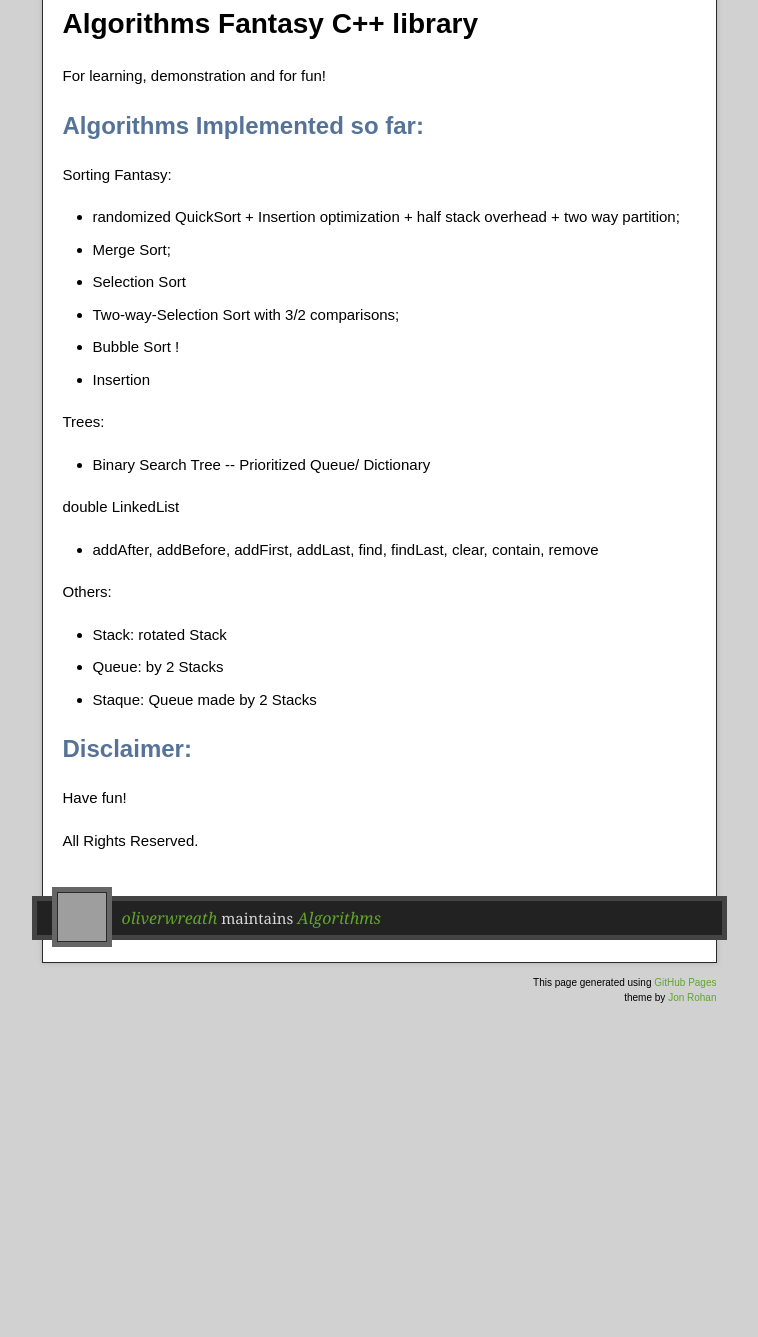
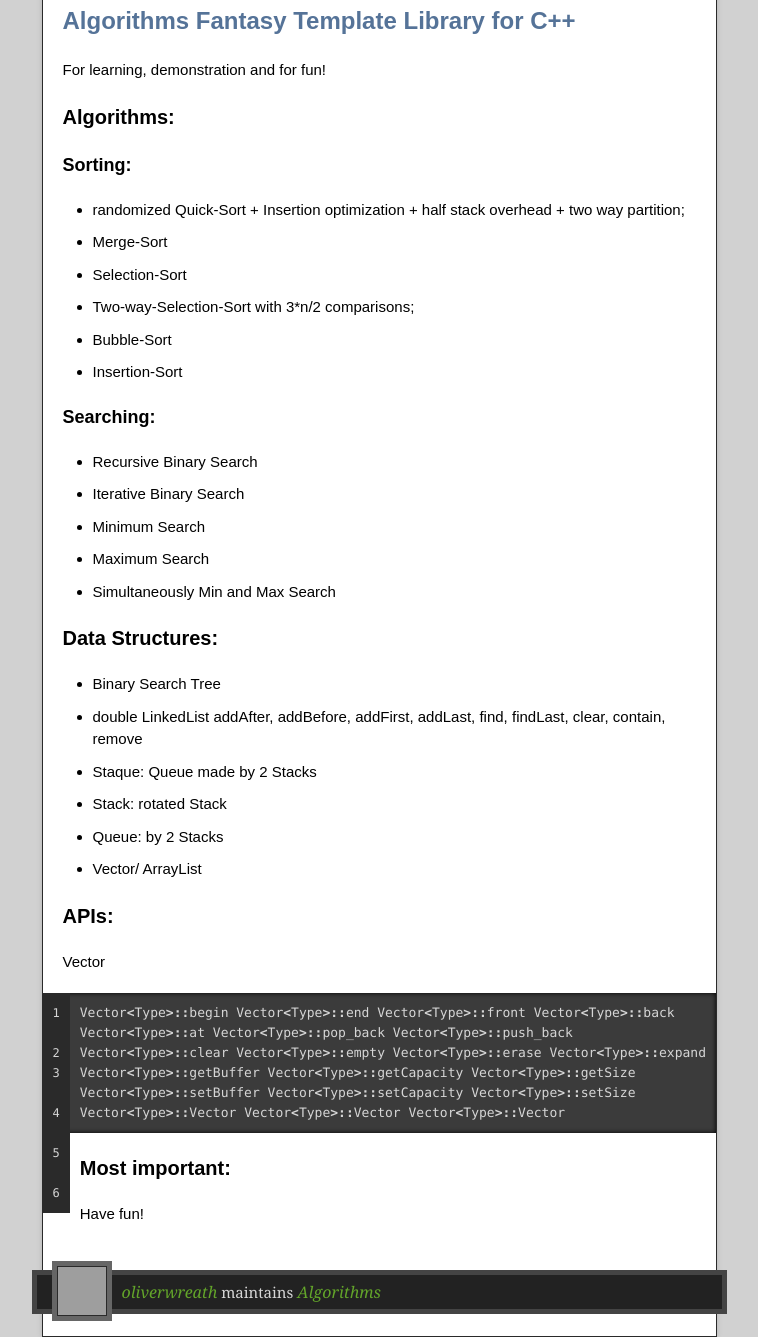
Before and after one commit to oliverwreath/Algorithms, a plain HTML site: page index.html in a window 1280 px wide. Shown: the part 278-1615 px from the top of the page, without its empty margins (261-1019 px from the left). Before the commit the page ends 1373 px from the top, so only its background shows below. Drawn offline with nearby package versions, Linux system fonts and the light colour scheme; grey boxes are pictures that could not be loaded.

Commit message:
Create gh-pages branch via GitHub

```diff
--- a/index.html
+++ b/index.html
@@ -36,50 +36,68 @@
         <span class="blc"></span><span class="trc"></span>
         </div>
         <article class="markdown-body">
-          <h1>
-<a name="algorithms-fantasy-c-library" class="anchor" href="#algorithms-fantasy-c-library"><span class="octicon octicon-link"></span></a>Algorithms Fantasy C++ library</h1>
+          <h2>
+<a name="algorithms-fantasy-template-library-for-c" class="anchor" href="#algorithms-fantasy-template-library-for-c"><span class="octicon octicon-link"></span></a><em>Algorithms Fantasy</em> Template Library for C++</h2>
 
 <p>For learning, demonstration and for fun! </p>
 
-<h2>
-<a name="algorithms-implemented-so-far" class="anchor" href="#algorithms-implemented-so-far"><span class="octicon octicon-link"></span></a>Algorithms Implemented so far:</h2>
+<h3>
+<a name="algorithms" class="anchor" href="#algorithms"><span class="octicon octicon-link"></span></a>Algorithms:</h3>
 
-<p><strong>Sorting Fantasy:</strong> </p>
+<h4>
+<a name="sorting" class="anchor" href="#sorting"><span class="octicon octicon-link"></span></a>Sorting:</h4>
 
 <ul>
-<li>randomized QuickSort + Insertion optimization + half stack overhead + two way partition; </li>
-<li>Merge Sort; </li>
-<li>Selection Sort</li>
-<li>Two-way-Selection Sort with 3/2 comparisons; </li>
-<li>Bubble Sort !</li>
-<li>Insertion</li>
-</ul><p><strong>Trees:</strong></p>
+<li>randomized Quick-Sort + Insertion optimization + half stack overhead + two way partition; </li>
+<li>Merge-Sort</li>
+<li>Selection-Sort</li>
+<li>Two-way-Selection-Sort with 3*n/2 comparisons; </li>
+<li>Bubble-Sort</li>
+<li>Insertion-Sort</li>
+</ul><h4>
+<a name="searching" class="anchor" href="#searching"><span class="octicon octicon-link"></span></a>Searching:</h4>
 
 <ul>
-<li>Binary Search Tree
--- Prioritized Queue/ Dictionary</li>
-</ul><p><strong>double LinkedList</strong></p>
+<li>Recursive Binary Search</li>
+<li>Iterative Binary Search</li>
+<li>Minimum Search</li>
+<li>Maximum Search</li>
+<li>Simultaneously Min and Max Search</li>
+</ul><h3>
+<a name="data-structures" class="anchor" href="#data-structures"><span class="octicon octicon-link"></span></a>Data Structures:</h3>
 
 <ul>
-<li>addAfter, addBefore, addFirst, addLast, find, findLast, clear, contain, remove</li>
-</ul><p><strong>Others:</strong> </p>
-
-<ul>
+<li>Binary Search Tree</li>
+<li>double LinkedList
+<em>addAfter, addBefore, addFirst, addLast, find, findLast, clear, contain, remove</em>
+</li>
+<li>Staque: Queue made by 2 Stacks</li>
 <li>Stack: rotated Stack</li>
 <li>Queue: by 2 Stacks</li>
-<li>Staque: Queue made by 2 Stacks</li>
-</ul><h2>
-<a name="disclaimer" class="anchor" href="#disclaimer"><span class="octicon octicon-link"></span></a>Disclaimer:</h2>
+<li>Vector/ ArrayList</li>
+</ul><h3>
+<a name="apis" class="anchor" href="#apis"><span class="octicon octicon-link"></span></a>APIs:</h3>
+
+<p><strong>Vector</strong></p>
+
+<div class="highlight highlight-cpp"><pre><span class="n">Vector</span><span class="o">&lt;</span><span class="n">Type</span><span class="o">&gt;::</span><span class="n">begin</span> <span class="n">Vector</span><span class="o">&lt;</span><span class="n">Type</span><span class="o">&gt;::</span><span class="n">end</span> <span class="n">Vector</span><span class="o">&lt;</span><span class="n">Type</span><span class="o">&gt;::</span><span class="n">front</span> <span class="n">Vector</span><span class="o">&lt;</span><span class="n">Type</span><span class="o">&gt;::</span><span class="n">back</span>
+<span class="n">Vector</span><span class="o">&lt;</span><span class="n">Type</span><span class="o">&gt;::</span><span class="n">at</span> <span class="n">Vector</span><span class="o">&lt;</span><span class="n">Type</span><span class="o">&gt;::</span><span class="n">pop_back</span> <span class="n">Vector</span><span class="o">&lt;</span><span class="n">Type</span><span class="o">&gt;::</span><span class="n">push_back</span>
+<span class="n">Vector</span><span class="o">&lt;</span><span class="n">Type</span><span class="o">&gt;::</span><span class="n">clear</span> <span class="n">Vector</span><span class="o">&lt;</span><span class="n">Type</span><span class="o">&gt;::</span><span class="n">empty</span> <span class="n">Vector</span><span class="o">&lt;</span><span class="n">Type</span><span class="o">&gt;::</span><span class="n">erase</span> <span class="n">Vector</span><span class="o">&lt;</span><span class="n">Type</span><span class="o">&gt;::</span><span class="n">expand</span>
+<span class="n">Vector</span><span class="o">&lt;</span><span class="n">Type</span><span class="o">&gt;::</span><span class="n">getBuffer</span> <span class="n">Vector</span><span class="o">&lt;</span><span class="n">Type</span><span class="o">&gt;::</span><span class="n">getCapacity</span> <span class="n">Vector</span><span class="o">&lt;</span><span class="n">Type</span><span class="o">&gt;::</span><span class="n">getSize</span>
+<span class="n">Vector</span><span class="o">&lt;</span><span class="n">Type</span><span class="o">&gt;::</span><span class="n">setBuffer</span> <span class="n">Vector</span><span class="o">&lt;</span><span class="n">Type</span><span class="o">&gt;::</span><span class="n">setCapacity</span> <span class="n">Vector</span><span class="o">&lt;</span><span class="n">Type</span><span class="o">&gt;::</span><span class="n">setSize</span>
+<span class="n">Vector</span><span class="o">&lt;</span><span class="n">Type</span><span class="o">&gt;::</span><span class="n">Vector</span> <span class="n">Vector</span><span class="o">&lt;</span><span class="n">Type</span><span class="o">&gt;::</span><span class="n">Vector</span> <span class="n">Vector</span><span class="o">&lt;</span><span class="n">Type</span><span class="o">&gt;::</span><span class="n">Vector</span>
+</pre></div>
+
+<h3>
+<a name="most-important" class="anchor" href="#most-important"><span class="octicon octicon-link"></span></a>Most important:</h3>
 
 <p>Have fun! </p>
-
-<p>All Rights Reserved. </p>
         </article>
       </div>
     </div>
     <footer>
       <div class="owner">
-      <p><a href="https://github.com/oliverwreath" class="avatar"><img src="https://0.gravatar.com/avatar/2c2254208589235f5dc85f8799efb5fc?d=https%3A%2F%2Fidenticons.github.com%2F681c5c4f5154a0b30a6a8f0db4298529.png&amp;r=x&amp;s=60" width="48" height="48"/></a> <a href="https://github.com/oliverwreath">oliverwreath</a> maintains <a href="https://github.com/oliverwreath/Algorithms">Algorithms</a></p>
+      <p><a href="https://github.com/oliverwreath" class="avatar"><img src="https://1.gravatar.com/avatar/2c2254208589235f5dc85f8799efb5fc?d=https%3A%2F%2Fidenticons.github.com%2F681c5c4f5154a0b30a6a8f0db4298529.png&amp;r=x&amp;s=60" width="48" height="48"/></a> <a href="https://github.com/oliverwreath">oliverwreath</a> maintains <a href="https://github.com/oliverwreath/Algorithms">Algorithms</a></p>
 
 
       </div>
--- a/stylesheets/stylesheet.css
+++ b/stylesheets/stylesheet.css
@@ -423,6 +423,10 @@ footer .owner p a {
   list-style-type: disc;
 }
 
+.markdown-body ol {
+  list-style-type: decimal;
+}
+
 .markdown-body li,
 .markdown-body li p,
 .markdown-body dd,
```
Also changed, not shown: params.json (+1 -1 lines).
